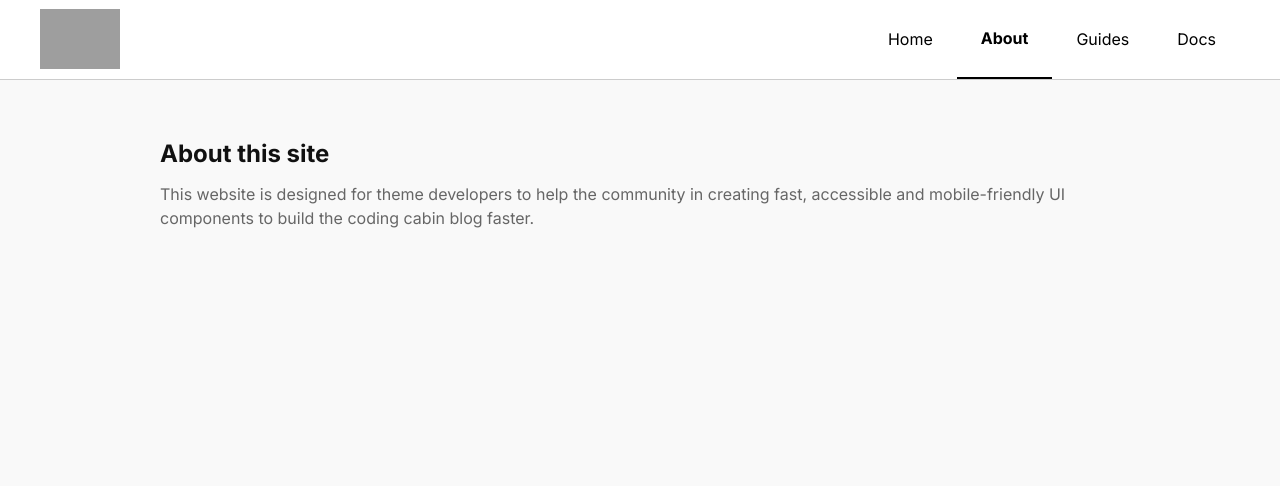
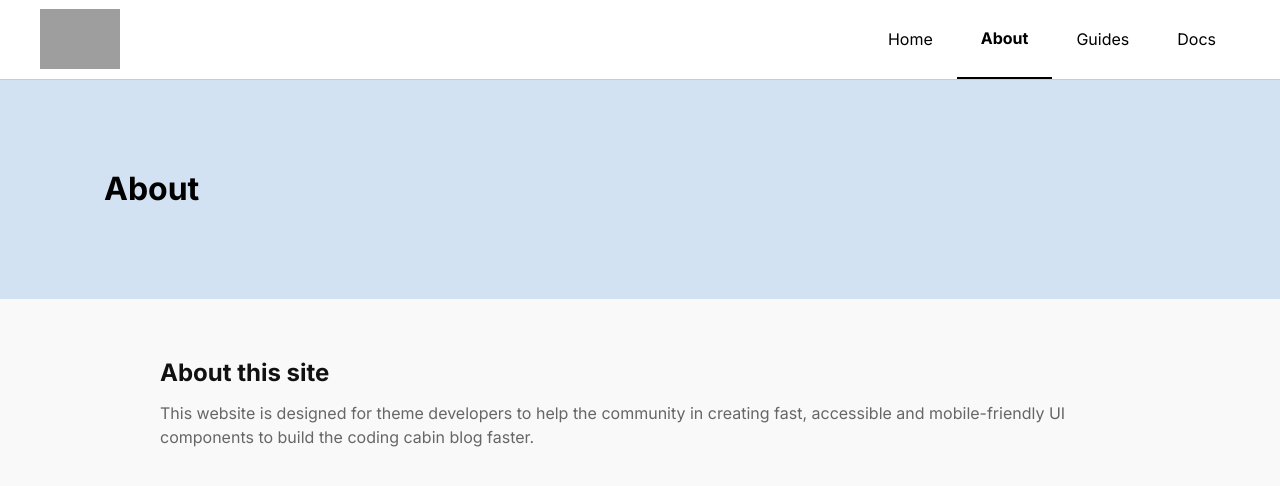
Before and after one commit to coding-cabin/design-system, a Next.js app: page /about in a window 1280 px wide. Shown: the top 486 px of the page. Built offline with nearby package versions, Linux system fonts and the light colour scheme; grey boxes are pictures that could not be loaded.

Commit message:
Added a breadcrumbs component

```diff
--- a/components/layout/Header.js
+++ b/components/layout/Header.js
@@ -3,7 +3,7 @@ import { width, colors, breakpoints } from "../../styles/variables";
 
 import Link from "./Link";
 
-const Logo = styled.h1`
+const Logo = styled.div`
     color:${colors.black};
     font-weight:bold
     font-size:16px;
--- /dev/null
+++ b/components/ui/Breadcrumbs.js
@@ -0,0 +1,42 @@
+// import React from "react";
+import styled, { css } from "styled-components";
+import { width, colors, breakpoints } from "../../styles/variables";
+
+// import Link from "next/link";
+// import { useRouter } from "next/router";
+
+const BreadCrumb = styled.section`
+  width: 100%;
+  padding: 5.35rem 6.5rem;
+  background-color: ${colors.accentColorTwo};
+
+  @media (max-width: ${breakpoints.md}rem) {
+    padding: 3rem 3rem;
+  }
+`;
+
+const BreadCrumbInner = styled.div`
+  max-width: ${width.lg}px;
+  margin: auto;
+`;
+
+const BreadCrumbTitle = styled.h1`
+  font-size: 32px;
+  font-weight: bold;
+
+  @media (max-width: ${breakpoints.md}rem) {
+    font-size: 26px;
+  }
+`;
+
+export default function BreadCrumbs({ title }) {
+  return (
+    <>
+      <BreadCrumb>
+        <BreadCrumbInner>
+          <BreadCrumbTitle>{title}</BreadCrumbTitle>
+        </BreadCrumbInner>
+      </BreadCrumb>
+    </>
+  );
+}
--- a/pages/about.js
+++ b/pages/about.js
@@ -2,6 +2,8 @@ import styled from "styled-components";
 
 import Layout from "../components/layout/Layout";
 import Container from "../components/layout/Container";
+
+import BreadCrumbs from "../components/ui/Breadcrumbs";
 
 import { colors } from "../styles/variables";
 
@@ -18,6 +20,7 @@ export default function About() {
   return (
     <>
       <Layout pageTitle="About">
+        <BreadCrumbs title="About"></BreadCrumbs>
         <Container isSmall>
           <Title>About this site</Title>
           <Text>
```
Also changed, not shown: pages/docs.js (added, +27 -0 lines).
